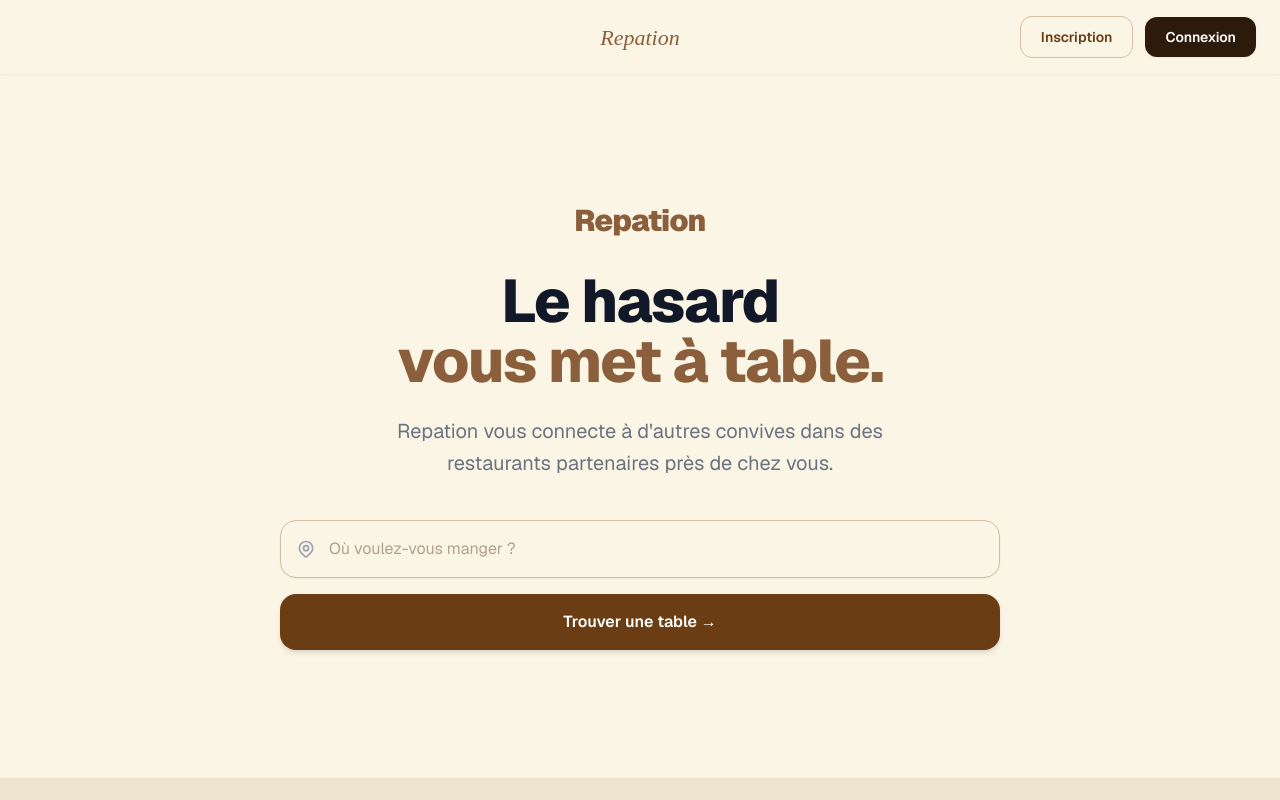
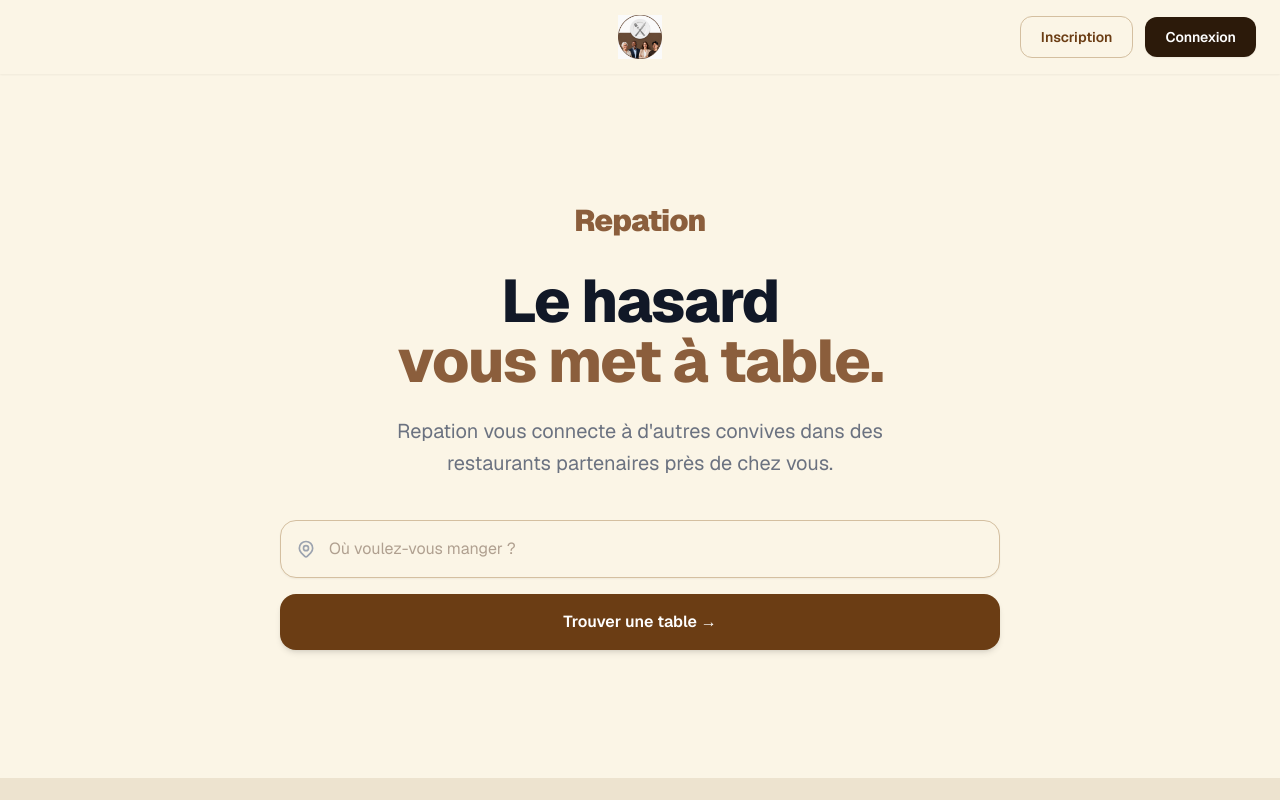
Before and after one commit to repationss-pixel/repation-backend, a Next.js app: page / in a window 1280 px wide. Shown: the top 800 px of the page. Built offline with nearby package versions, Linux system fonts and the light colour scheme; no server answers.

Commit message:
Fix logo navbar

```diff
--- a/app/page.tsx
+++ b/app/page.tsx
@@ -68,11 +68,9 @@ export default function Home() {
           {/* Spacer gauche */}
           <div className="w-48" />
 
-          {/* Texte centré en absolu */}
-          <div className="absolute left-1/2 -translate-x-1/2">
-            <span style={{ fontFamily: "'Playfair Display', serif", fontStyle: 'italic', fontSize: '22px', color: '#8B5E3C' }}>
-              Repation
-            </span>
+          {/* Logo centré en absolu */}
+          <div className="absolute left-1/2 -translate-x-1/2 flex items-center">
+            <img src="/logo-repation.png" alt="Repation" style={{ height: '44px', width: 'auto' }} />
           </div>
 
           {/* Nav droite */}
```
Also changed, not shown: .claude/settings.local.json.
